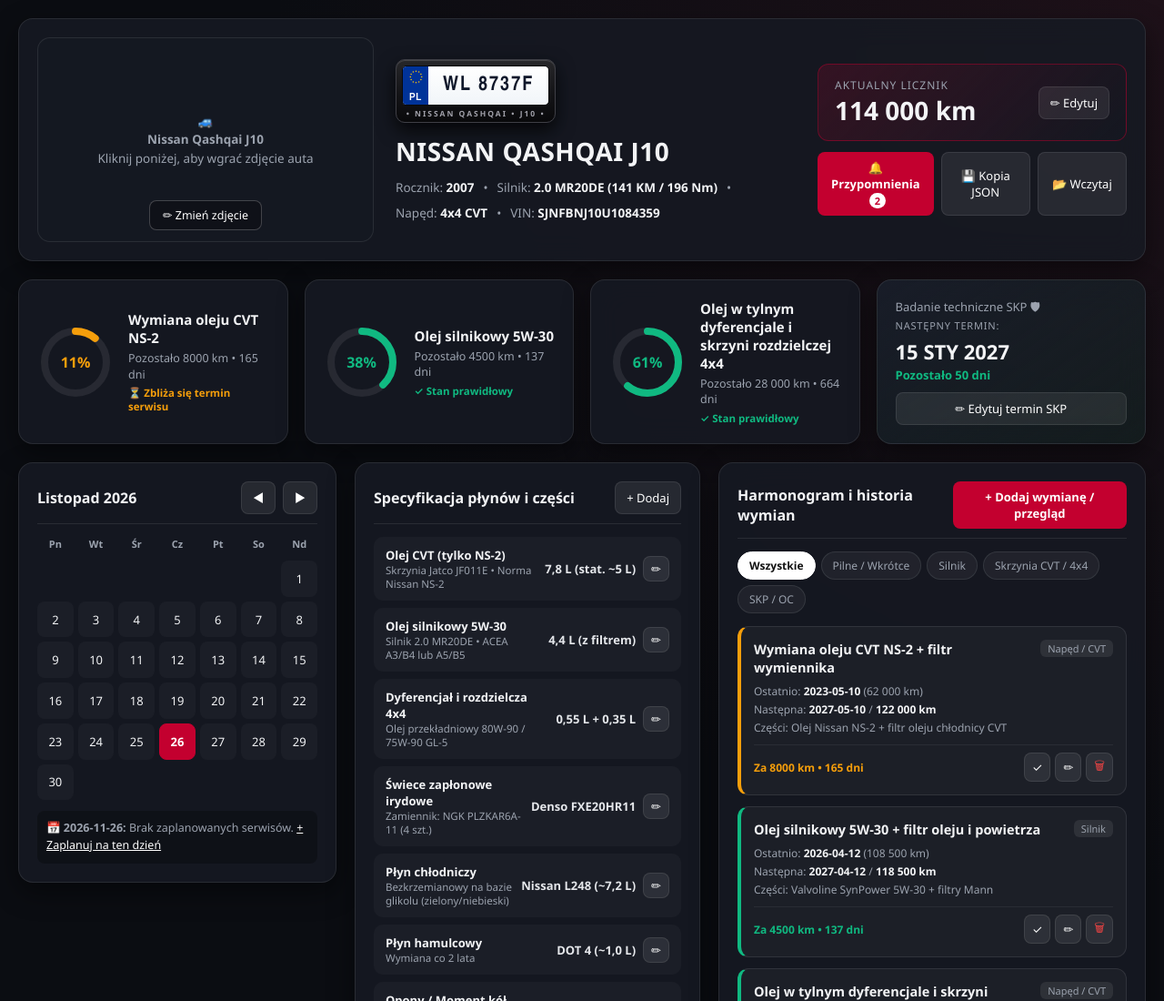
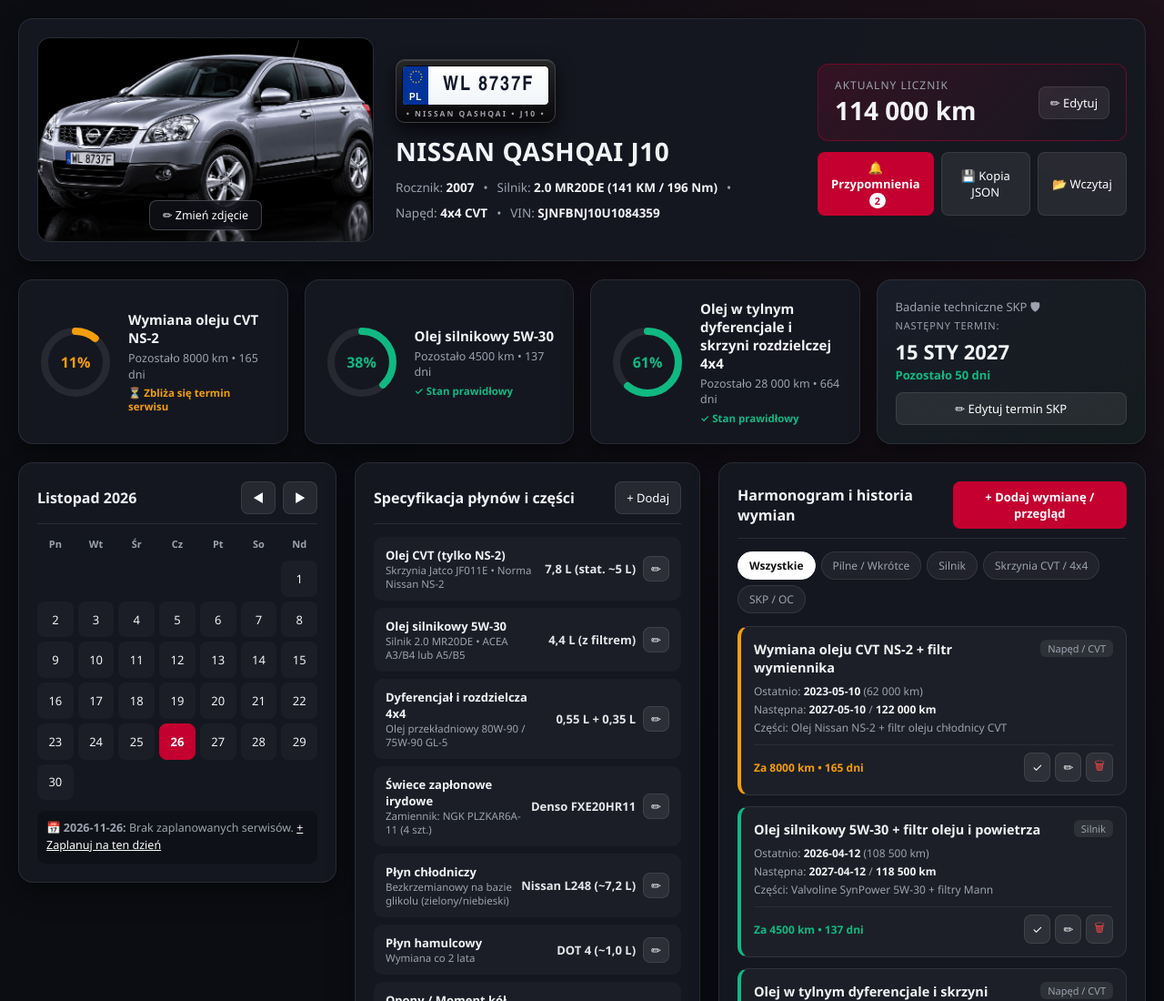
Before and after one commit to lunin76/qashqai-kokpit, a plain HTML site: page index.html in a window 1280 px wide. Shown: the top 1100 px of the page at 91% size. Drawn offline with Linux system fonts and the light colour scheme.

Commit message:
Update index.html

```diff
--- a/index.html
+++ b/index.html
@@ -1152,11 +1152,9 @@ function renderAll() {
   document.getElementById('odoDisplay').textContent = Number(appData.odometer).toLocaleString('pl-PL');
   const img = document.getElementById('carImg');
   const ph = document.getElementById('carPlaceholder');
-  if (appData.photo) {
-    img.src = appData.photo;
-    img.style.display = 'block';
-    ph.style.display = 'none';
-  }
+  img.src = 'NISSAN%20QASHQAI%20J10_JPG.png';
+  img.style.display = 'block';
+  ph.style.display = 'none';
   renderRings();
   renderSkp();
   renderCalendar();
```
